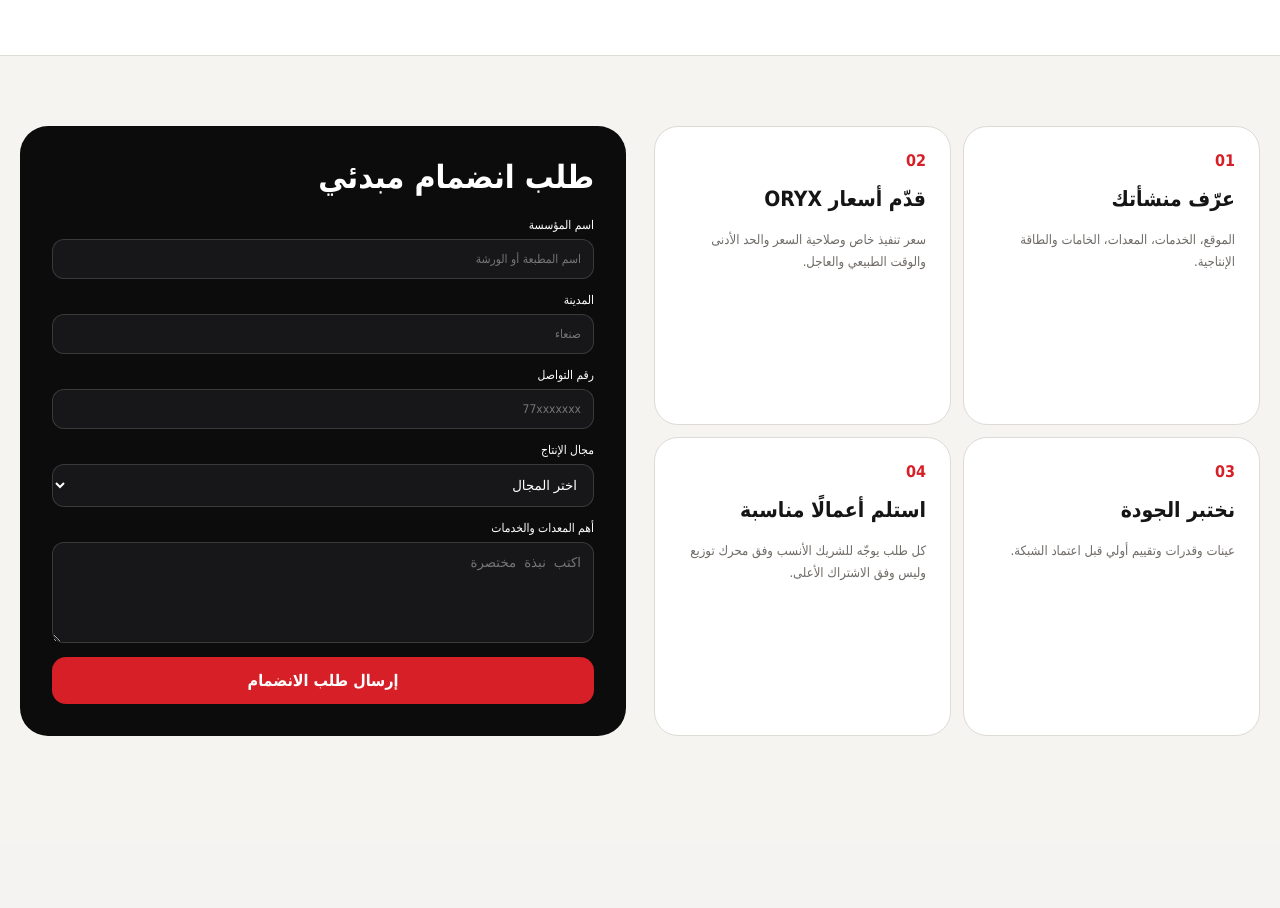
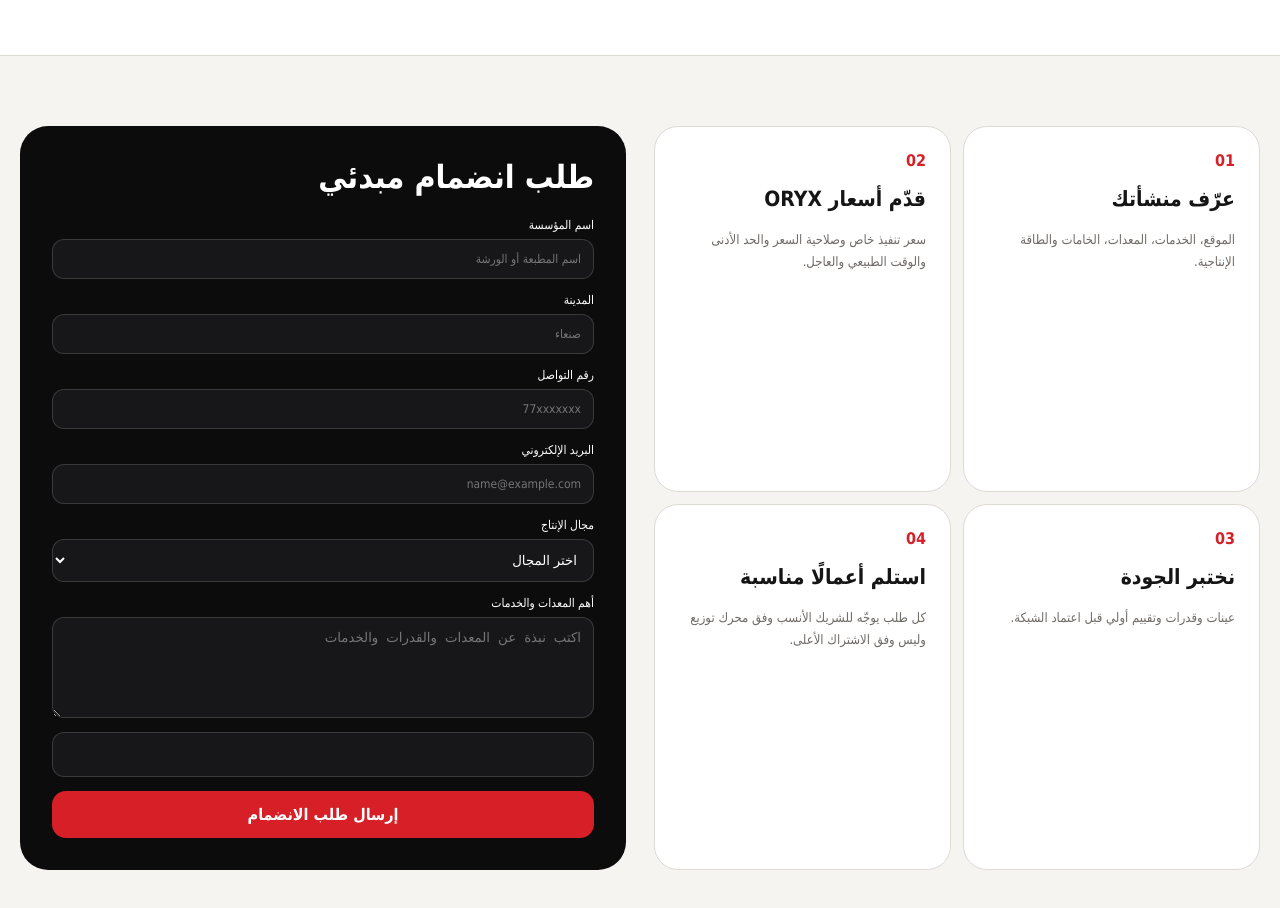
Before and after one commit to skandermahyoub/oryx-print-network, a Next.js app: page /partners in a window 1280 px wide. Shown: the part 460-1368 px from the top of the page. Before the commit the page ends 1306 px from the top, so only its background shows below. Built offline with nearby package versions, Linux system fonts and the light colour scheme.

Commit message:
feat: connect partner page to application API

```diff
--- a/src/app/partners/page.tsx
+++ b/src/app/partners/page.tsx
@@ -1,3 +1,5 @@
+import { PartnerApplicationForm } from "@/components/partner-application-form";
+
 export default function PartnersPage(){
   return <main className="partner-page">
     <section className="catalog-hero">
@@ -13,16 +15,7 @@
         <article><b>03</b><h2>نختبر الجودة</h2><p>عينات وقدرات وتقييم أولي قبل اعتماد الشبكة.</p></article>
         <article><b>04</b><h2>استلم أعمالًا مناسبة</h2><p>كل طلب يوجّه للشريك الأنسب وفق محرك توزيع وليس وفق الاشتراك الأعلى.</p></article>
       </div>
-
-      <form className="partner-form">
-        <h2>طلب انضمام مبدئي</h2>
-        <label>اسم المؤسسة<input placeholder="اسم المطبعة أو الورشة"/></label>
-        <label>المدينة<input placeholder="صنعاء"/></label>
-        <label>رقم التواصل<input placeholder="77xxxxxxx"/></label>
-        <label>مجال الإنتاج<select defaultValue=""><option value="" disabled>اختر المجال</option><option>طباعة ورقية</option><option>طباعة رقمية</option><option>لوحات وواجهات</option><option>ليزر وتصنيع</option><option>تغليف</option><option>هدايا ومنتجات دعائية</option><option>ملابس وتطريز</option></select></label>
-        <label>أهم المعدات والخدمات<textarea rows={5} placeholder="اكتب نبذة مختصرة"/></label>
-        <button type="button">إرسال طلب الانضمام</button>
-      </form>
+      <PartnerApplicationForm/>
     </section>
   </main>;
 }
```
